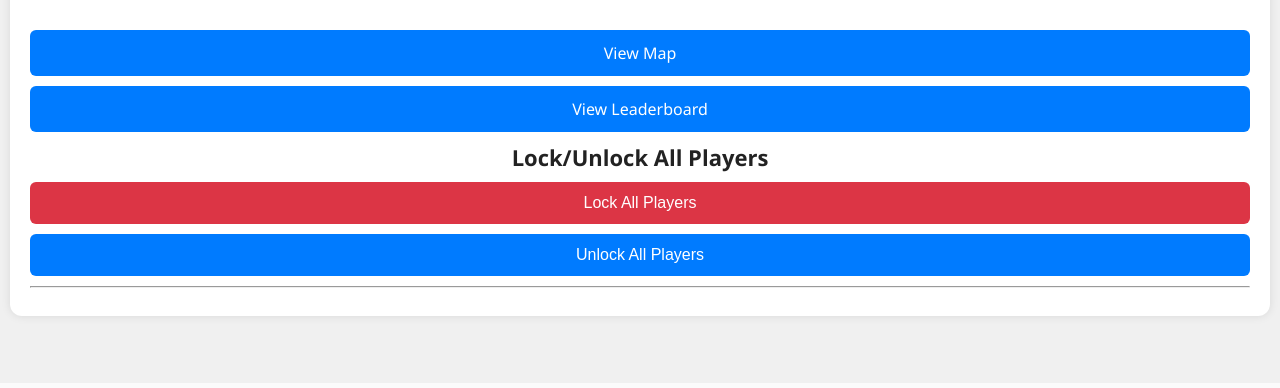
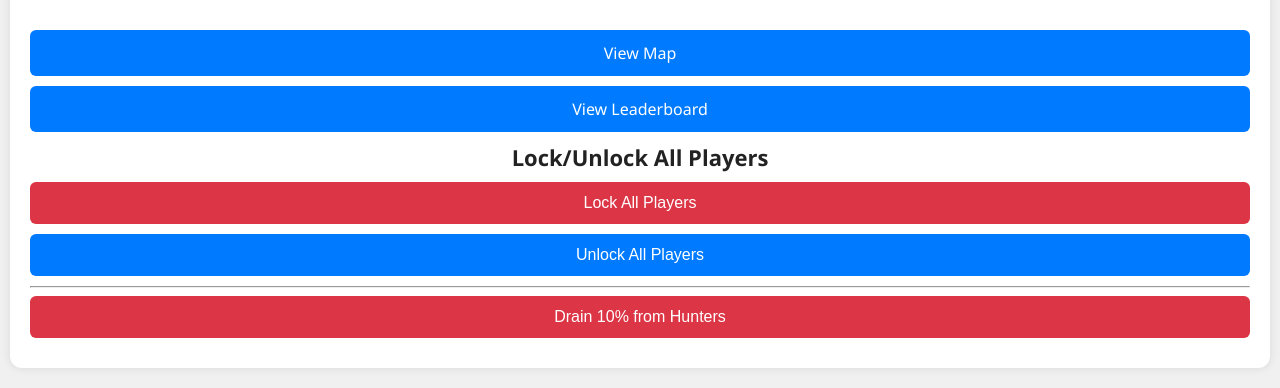
Before and after one commit to Breakerchap/Chasedown, a Flask app: page /dashboard in a window 1280 px wide. Shown: the part 417-805 px from the top of the page. Before the commit the page ends 740 px from the top, so only its background shows below. Run offline with Flask 3, Linux system fonts and the light colour scheme; the visitor is signed in with stand-in values (Sample User, id 1).

Commit message:
Let admins -10% of hunters and fixed hunters losing points

```diff
--- a/app.py
+++ b/app.py
@@ -89,21 +89,6 @@ def home():
         return redirect(url_for('login'))
 
     user = User.query.get(session['user_id'])
-
-    # Persistent hunter point drain
-    if user.role == 'hunter':
-        now = datetime.now(UTC)
-        last_loss = user.last_point_loss
-
-        # Make sure both datetimes are UTC-aware
-        if last_loss.tzinfo is None:
-            last_loss = last_loss.replace(tzinfo=timezone.utc)
-
-        minutes_passed = int((now - last_loss).total_seconds() // 60)
-        if minutes_passed > 0:
-            user.points = max(0, user.points - 2 * minutes_passed)
-            user.last_point_loss = now
-            db.session.commit()
 
     if user.role == 'admin':
         users = User.query.all()
@@ -409,6 +394,20 @@ def toggle_lock():
     db.session.commit()
     return redirect(url_for('home'))
 
+@app.route('/drain_hunter_points', methods=['POST'])
+def drain_hunter_points():
+    user = User.query.get(session['user_id'])
+    if user.role != 'admin':
+        return "Access denied", 403
+
+    hunters = User.query.filter_by(role='hunter').all()
+    for hunter in hunters:
+        lost = hunter.points // 10
+        hunter.points -= lost
+
+    db.session.commit()
+    return redirect(url_for('home'))
+
 @app.route('/tip', methods=['POST'])
 def tip():
     if 'user_id' not in session:
--- a/templates/admin.html
+++ b/templates/admin.html
@@ -124,6 +124,9 @@
             <button type="submit" name="action" value="unlock" class="btn full-width">Unlock All Players</button>
         </form>
         <hr>
+        <form method="POST" action="{{ url_for('drain_hunter_points') }}" onsubmit="return confirm('Are you sure you want to drain 10% of all hunters\' points?');">
+            <button type="submit" class="btn danger full-width">Drain 10% from Hunters</button>
+        </form>
     </div>
 </body>
 </html>
```
